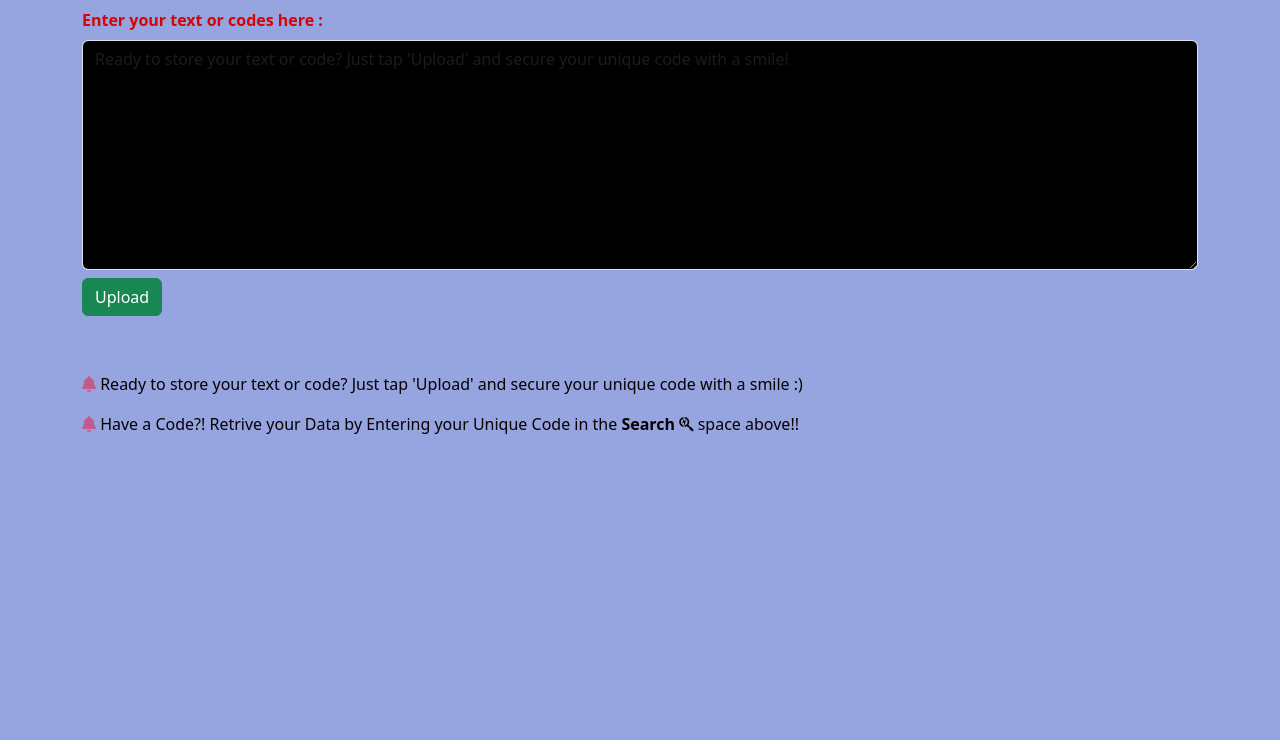
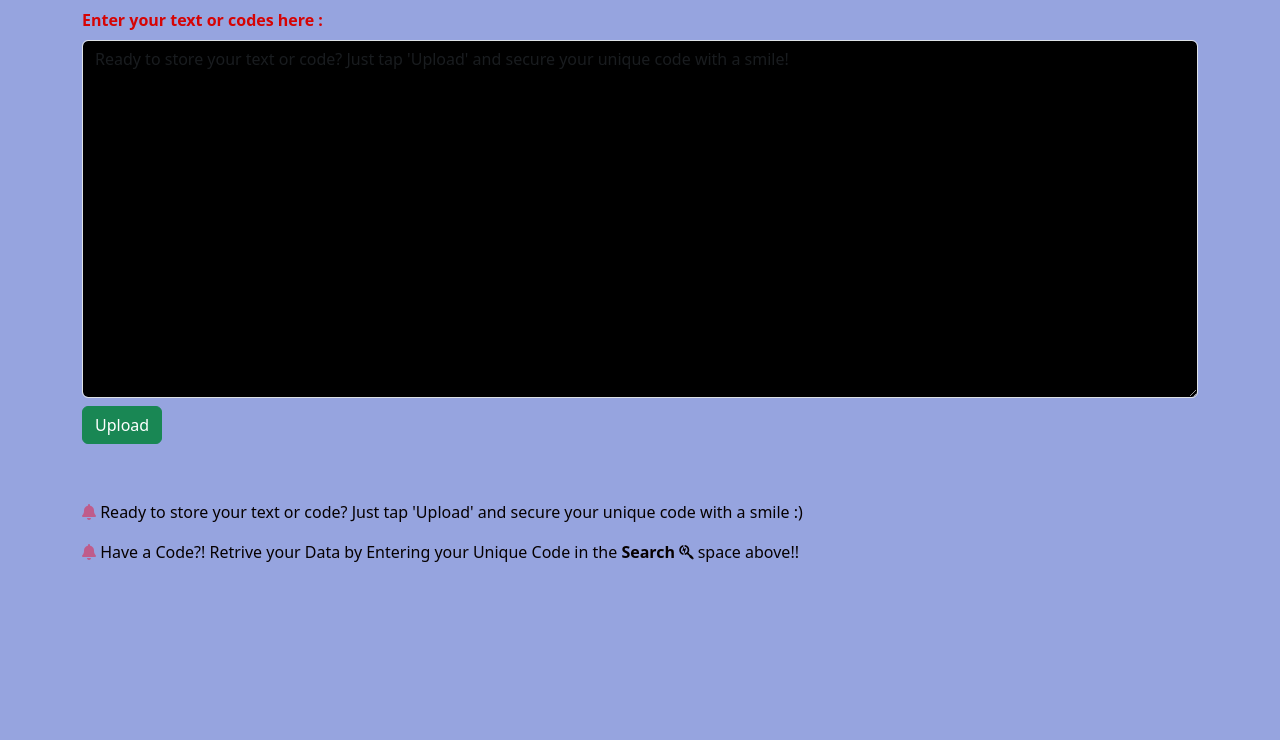
Before and after one commit to Debanjan29/CloudText, a Django app: page / in a window 1280 px wide. Shown: the part 56-800 px from the top of the page. Run offline with Django 4.2, Linux system fonts and the light colour scheme; some libraries are stand-ins or nearby versions.

Commit message:
textarea size increase

```diff
--- a/ct/templates/save1.html
+++ b/ct/templates/save1.html
@@ -129,7 +129,7 @@ textarea::placeholder {
             <div class="form-group">
                 <label for="content"><div class="textt my-2"><strong> <div class="textt">Enter your text or codes here :</div></strong></div></label>
                 <!-- <div class="border">-->
-                     <textarea class="form-control form-rounded  text-white bg-black" name="content" id="content" cols="30" rows="9" placeholder="Ready to store your text or code? Just tap 'Upload' and secure your unique code with a smile!" required></textarea></div>
+                     <textarea class="form-control form-rounded  text-white bg-black" name="content" id="content" cols="30" rows="9" placeholder="Ready to store your text or code? Just tap 'Upload' and secure your unique code with a smile!" required style="height: 358px;"></textarea></div>
                      <!-- name is important to extract the post request data -->
               <!-- </div> -->
               <button type="submit" class="btn btn-success my-2">Upload </button><br>
```
